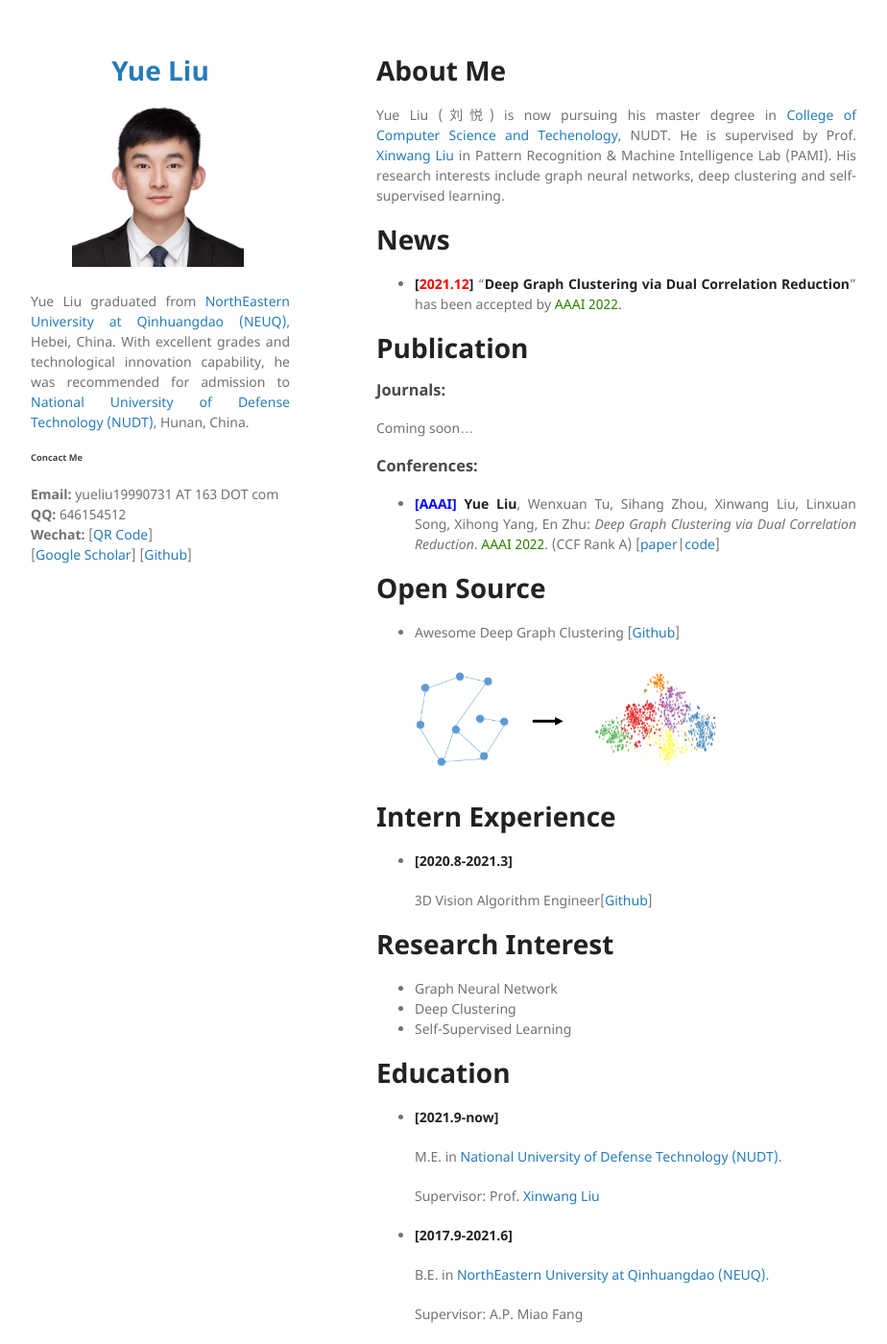
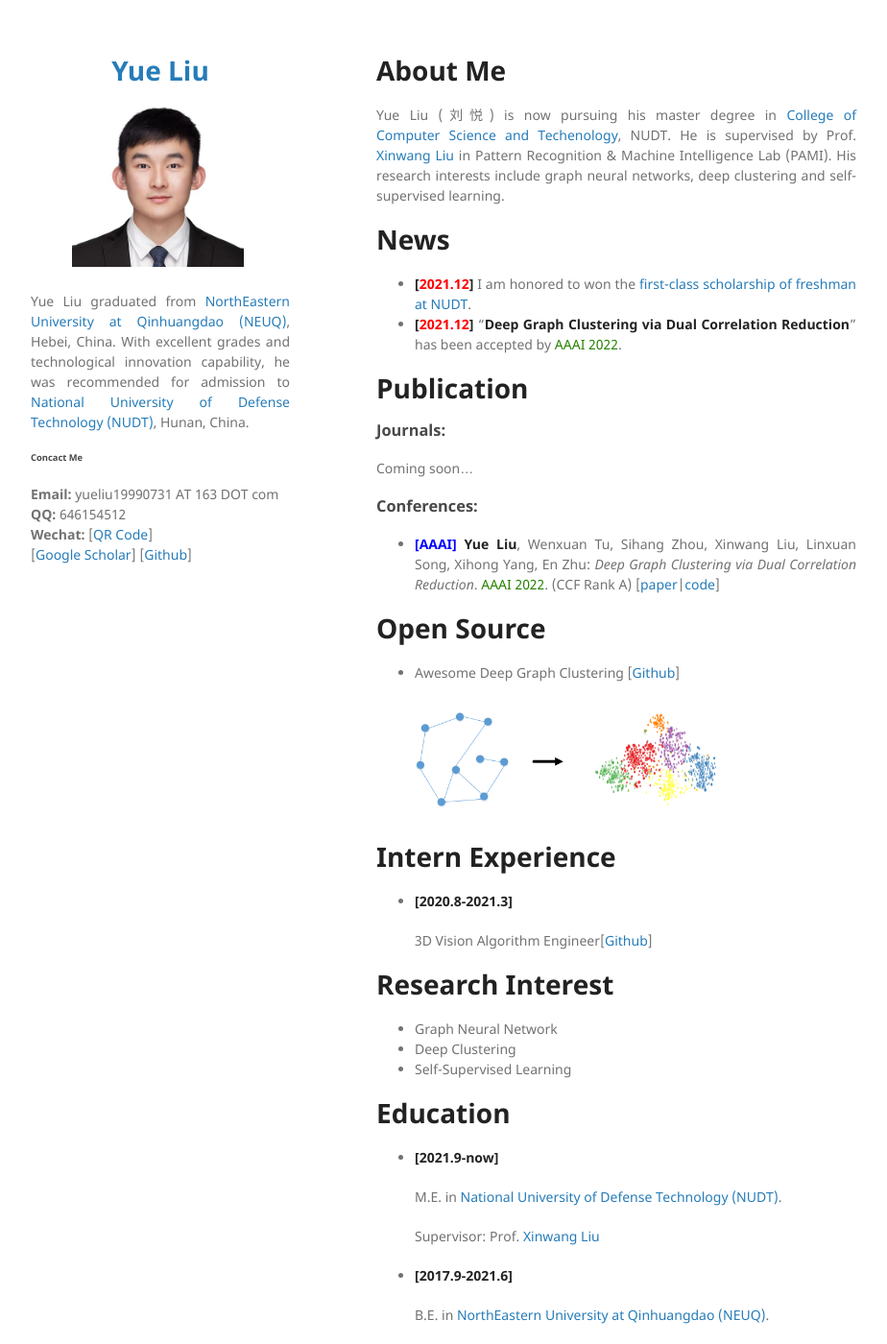
Before and after one commit to yueliu1999/yueliu1999.github.io, a Jekyll site: the page built from index.md, in a window 1280 px wide and 1400 px high. Shown: the whole window at 96% size, without its empty margins (178-1102 px from the left). Built offline with Jekyll 4.4.1, drawn with Linux system fonts in a browser that asks for light colours; our own code applies the rules of GitHub Pages for plain Markdown files; some of the changed text lies outside the part shown.

Commit message:
add scholarship

```diff
--- a/index.md
+++ b/index.md
@@ -8,7 +8,10 @@
 
 # News
 
+- **[<font color="#FF0000">2021.12</font>]** I am honored to won the [first-class scholarship of freshman at NUDT](./assets/img/award/Scholarship-NUDT.pdf).
 - **[<font color="#FF0000">2021.12</font>]** "**Deep Graph Clustering via Dual Correlation Reduction**" has been accepted by [<font color="#2818200">AAAI 2022</font>](https://aaai.org/Conferences/AAAI-22/).
+
+
 
 
 
@@ -85,6 +88,7 @@
 
 # Award
 
+- **[2021]** Scholarship, NUDT. \[[pdf](./assets/img/award/Scholarship-NUDT.pdf)]
 - **[2021]** Excellent Graduated Graduate Student of Hebei Province. \[[pdf](./assets/img/award/Outstanding graduate.pdf)]
 - **[2020]** Recommendation for admission to NUDT.  \[[pdf](./assets/img/award/Recommendation.pdf)]
 - **[2019-2020]** National Scholarship, Ministry of Education of the People’s Republic of China. \[[pdf](./assets/img/award/National Scholarship 2020.pdf)]
```
Also changed, not shown: 1 other file.
